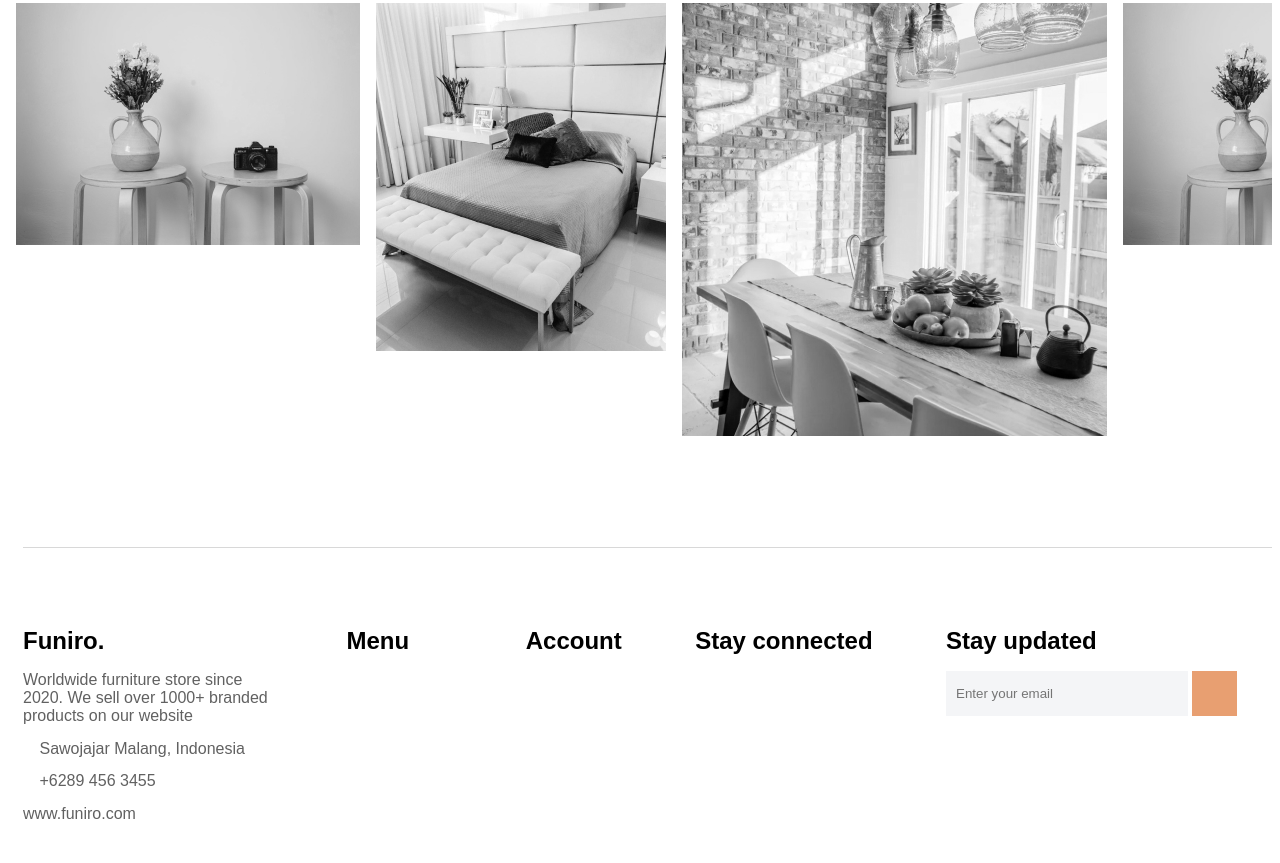
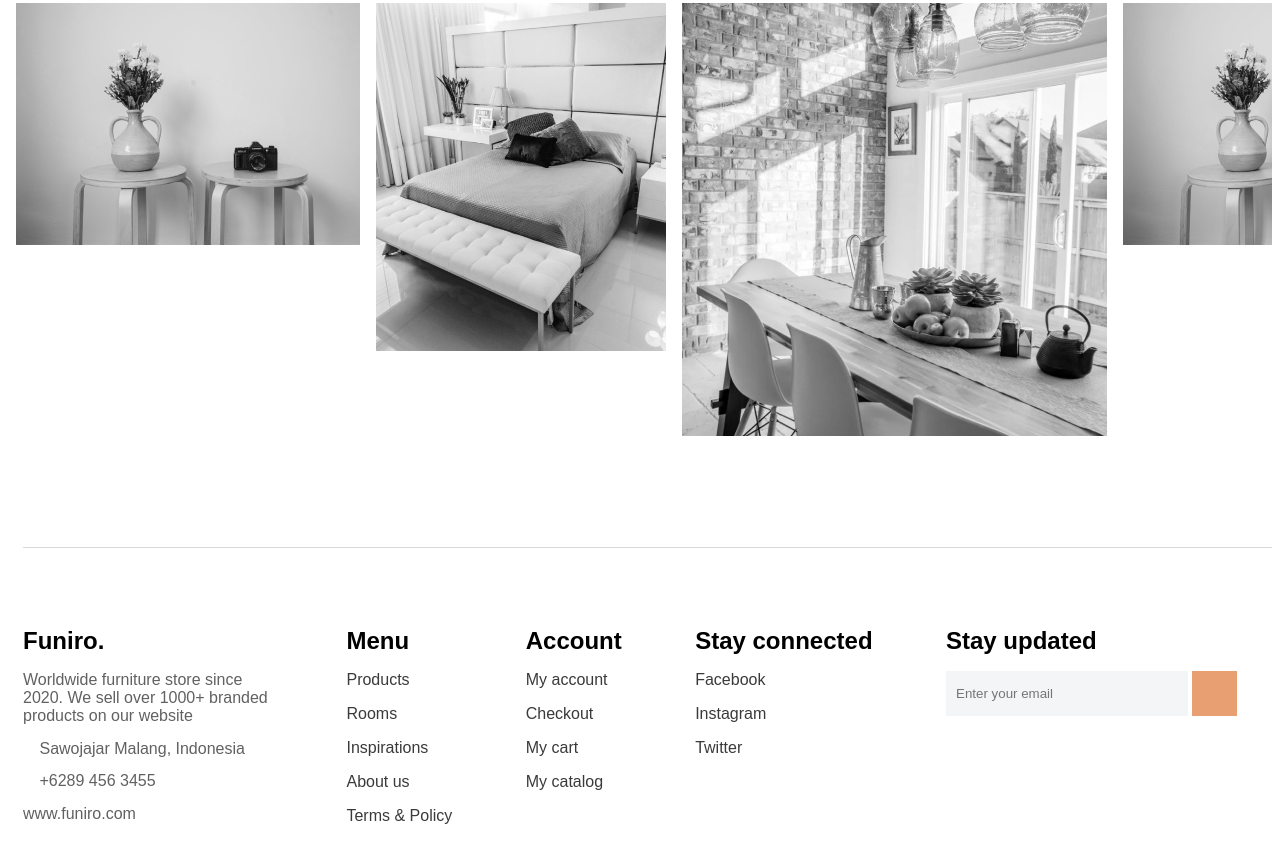
Before and after one commit to irina-mokh/funiro, a website: page #src/index.html in a window 1280 px wide. Shown: the part 4757-5620 px from the top of the page. Drawn offline with nearby package versions, Linux system fonts and the light colour scheme; files that its build step writes are made by us from their sources; a web font is replaced by a local one.

Commit message:
fix: footer menu on min 992px

```diff
--- a/#src/css/style.css
+++ b/#src/css/style.css
@@ -1385,7 +1385,8 @@
   }
 
   .footer__menu {
-    display: block;
+    overflow: visible;
+    max-height: 100%;
   }
   .email-input {
     min-width: 242px;
```
